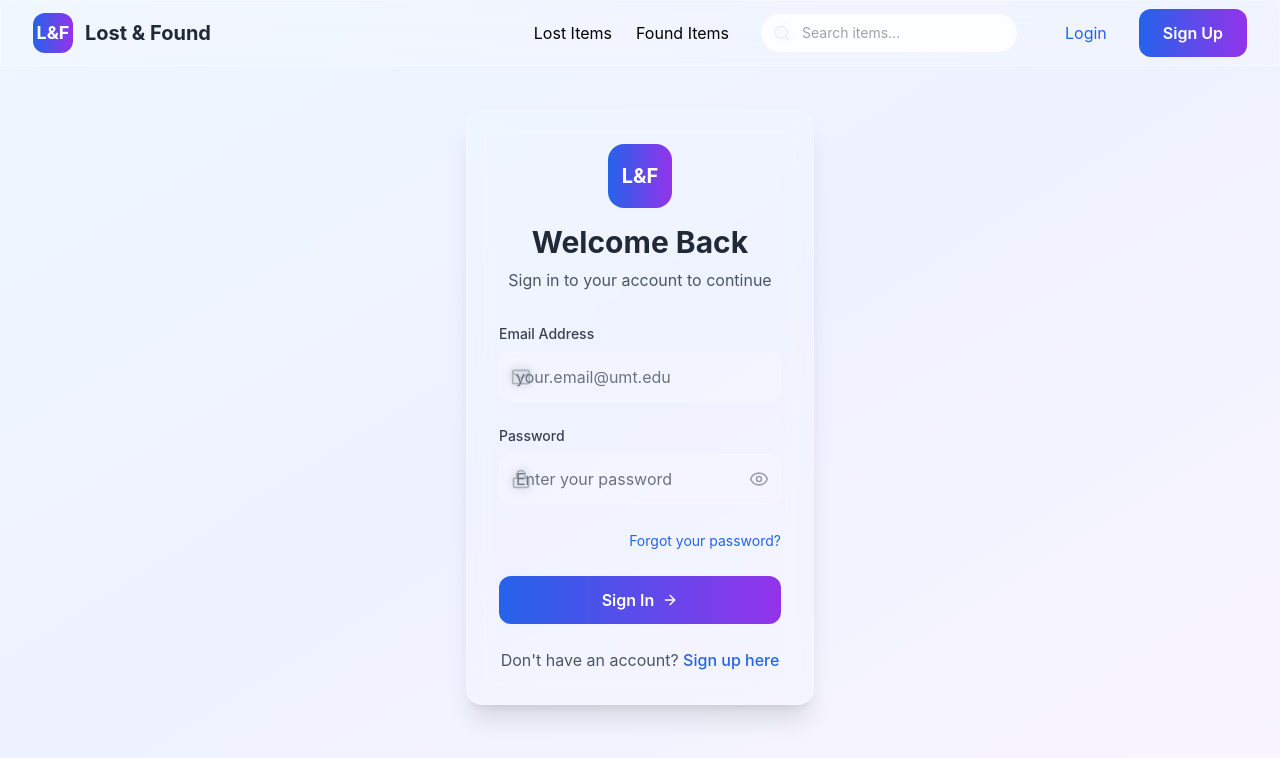
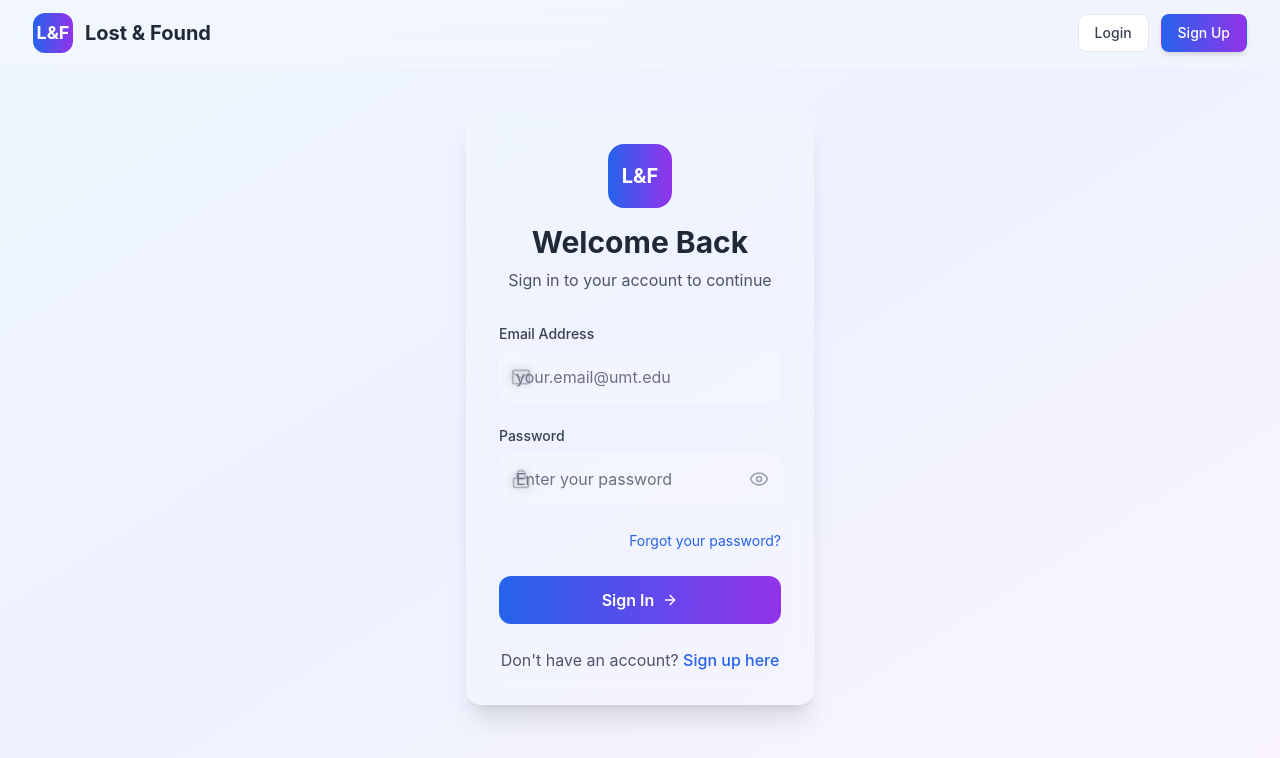
Before and after one commit to Saadanjum0/UMTlost, a React (Create React App) app in the folder frontend/: page /login in a window 1280 px wide. Shown: the top 758 px of the page. Built offline with nearby package versions, Linux system fonts and the light colour scheme.

Commit message:
Update header: Show navigation and search only for logged-in users

```diff
--- a/frontend/src/components/Header.js
+++ b/frontend/src/components/Header.js
@@ -52,19 +52,27 @@ const Header = () => {
 
           {/* Desktop Navigation */}
           <div className="hidden lg:flex items-center space-x-8">
+            {user ? (
+              <>
                 <nav className="flex items-center space-x-6">
-              <Link to="/lost-items" className="nav-link">
+                  <Link
+                    to="/lost-items"
+                    className="px-4 py-2 text-sm font-medium text-gray-700 bg-white border border-gray-200 rounded-lg hover:bg-gray-50 hover:border-gray-300 transition-all duration-200"
+                  >
                     Lost Items
                   </Link>
-              <Link to="/found-items" className="nav-link">
+                  <Link
+                    to="/found-items"
+                    className="px-4 py-2 text-sm font-medium text-gray-700 bg-white border border-gray-200 rounded-lg hover:bg-gray-50 hover:border-gray-300 transition-all duration-200"
+                  >
                     Found Items
                   </Link>
-              {user && !user.is_admin && (
+                  {!user.is_admin && (
                     <>
-                  <Link to="/post-lost" className="nav-link">
+                      <Link to="/post-lost" className="nav-link hover:text-blue-600 transition-colors duration-200">
                         Post Lost
                       </Link>
-                  <Link to="/post-found" className="nav-link">
+                      <Link to="/post-found" className="nav-link hover:text-blue-600 transition-colors duration-200">
                         Post Found
                       </Link>
                     </>
@@ -82,20 +90,18 @@ const Header = () => {
                 </div>
 
                 {/* User Menu */}
-            {user ? (
-              <>
                 {!user.is_admin && (
-                  <div className="flex items-center space-x-2">
+                  <div className="flex items-center space-x-3">
                     <Link
                       to="/post-lost"
-                      className="btn-ghost flex items-center space-x-1"
+                      className="px-4 py-2 text-sm font-medium text-gray-700 bg-white border border-gray-200 rounded-lg hover:bg-gray-50 hover:border-gray-300 transition-all duration-200 flex items-center space-x-2"
                     >
                       <Plus size={16} />
                       <span>Post Lost</span>
                     </Link>
                     <Link
                       to="/post-found"
-                      className="btn-primary flex items-center space-x-1"
+                      className="px-4 py-2 text-sm font-medium text-white bg-gradient-to-r from-blue-600 to-purple-600 border border-transparent rounded-lg hover:from-blue-700 hover:to-purple-700 transition-all duration-200 flex items-center space-x-2 shadow-md hover:shadow-lg"
                     >
                       <Plus size={16} />
                       <span>Post Found</span>
@@ -141,11 +147,17 @@ const Header = () => {
                 </div>
               </>
             ) : (
-              <div className="flex items-center space-x-4">
-                <Link to="/login" className="btn-ghost">
+              <div className="flex items-center space-x-3">
+                <Link
+                  to="/login"
+                  className="px-4 py-2 text-sm font-medium text-gray-700 bg-white border border-gray-200 rounded-lg hover:bg-gray-50 hover:border-gray-300 transition-all duration-200"
+                >
                   Login
                 </Link>
-                <Link to="/register" className="btn-primary">
+                <Link
+                  to="/register"
+                  className="px-4 py-2 text-sm font-medium text-white bg-gradient-to-r from-blue-600 to-purple-600 border border-transparent rounded-lg hover:from-blue-700 hover:to-purple-700 transition-all duration-200 shadow-md hover:shadow-lg"
+                >
                   Sign Up
                 </Link>
               </div>
@@ -171,6 +183,7 @@ const Header = () => {
           >
             <div className="p-4 space-y-4">
               {/* Search Bar Mobile */}
+              {user && (
                 <div className="relative">
                   <Search className="absolute left-3 top-1/2 transform -translate-y-1/2 text-gray-400" size={18} />
                   <input
@@ -179,9 +192,12 @@ const Header = () => {
                     className="w-full pl-10 pr-4 py-2 bg-white/80 backdrop-blur-sm border border-white/30 rounded-full text-sm focus:outline-none focus:ring-2 focus:ring-blue-500 focus:border-transparent"
                   />
                 </div>
+              )}
 
               {/* Navigation Links */}
               <div className="space-y-2">
+                {user && (
+                  <>
                     <Link
                       to="/lost-items"
                       onClick={() => setIsMenuOpen(false)}
@@ -196,7 +212,7 @@ const Header = () => {
                     >
                       Found Items
                     </Link>
-                {user && !user.is_admin && (
+                    {!user.is_admin && (
                       <>
                         <Link
                           to="/post-lost"
@@ -212,6 +228,8 @@ const Header = () => {
                         >
                           Post Found Item
                         </Link>
+                      </>
+                    )}
                   </>
                 )}
               </div>
```
Lines whose indentation alone changed are shown as unchanged.
